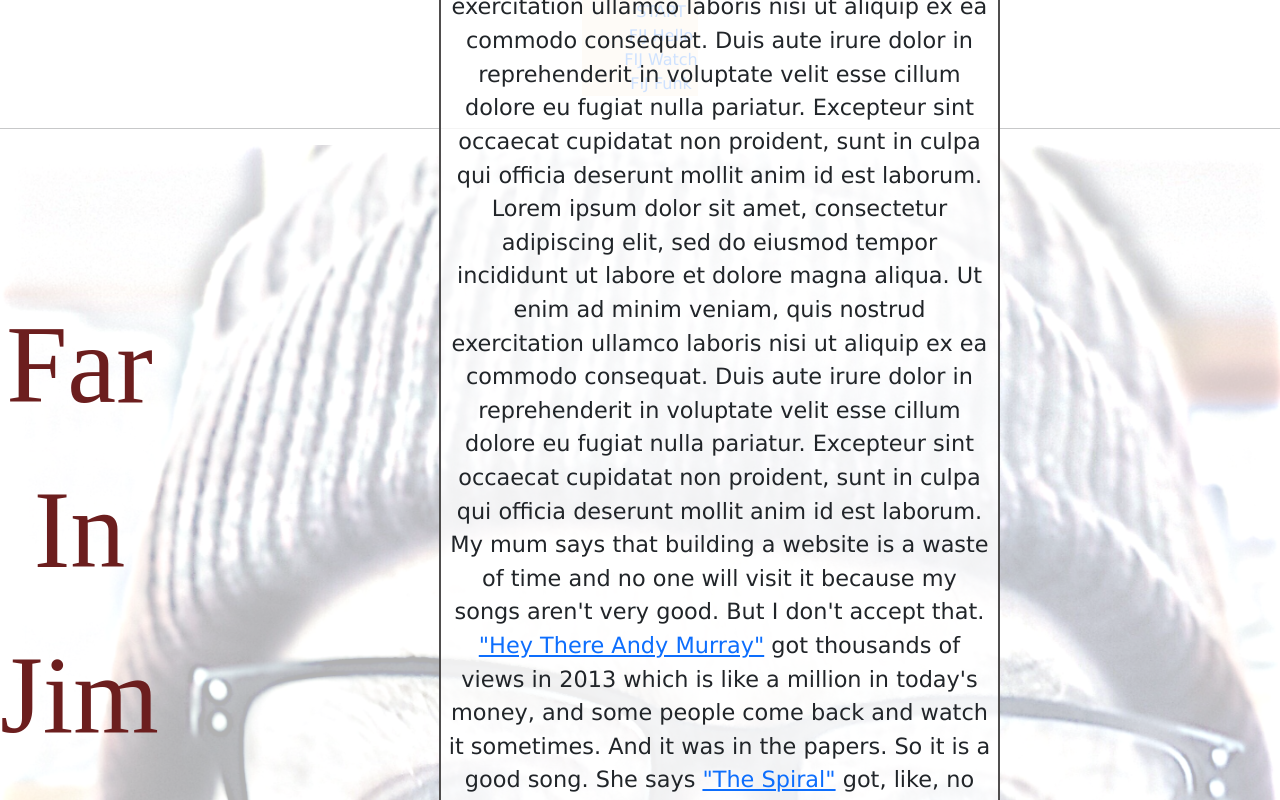
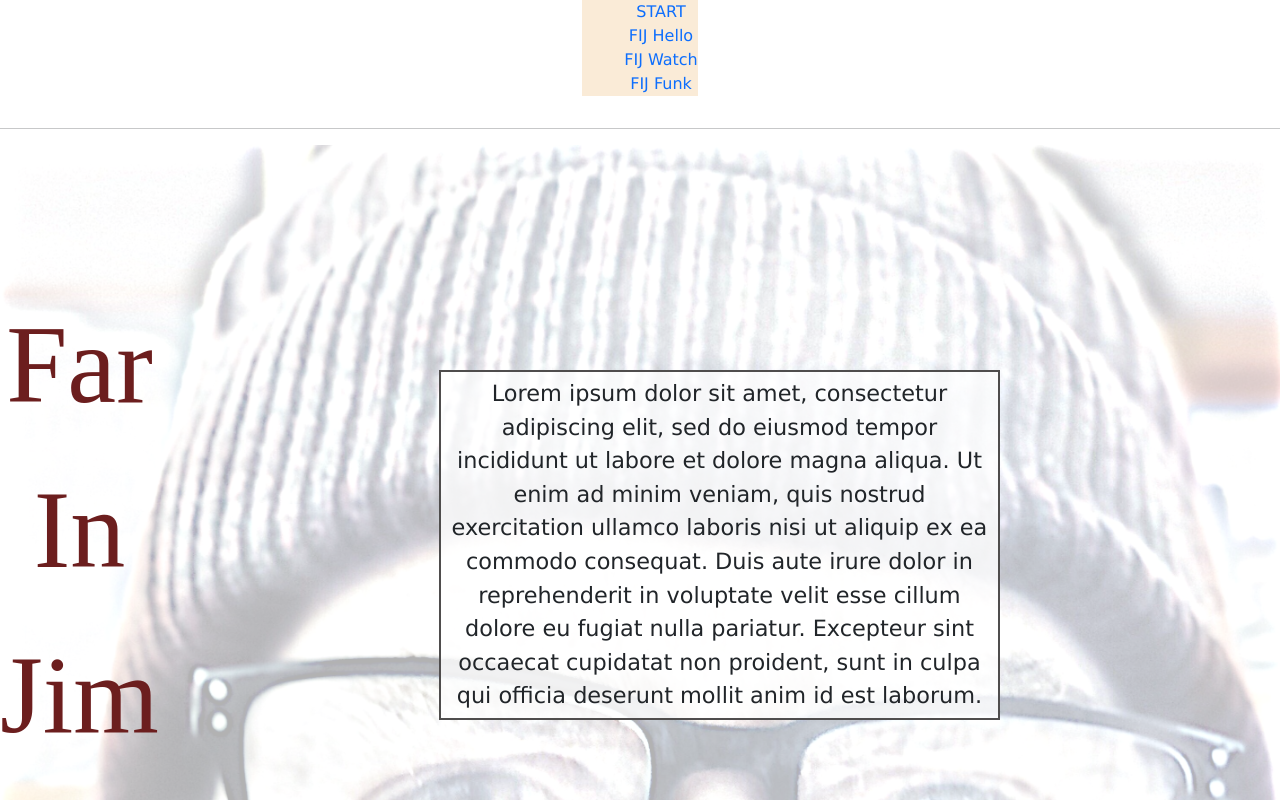
Before and after one commit to Speirsy/speirsy, a React (Create React App) app: page /FaRiNjIm in a window 1280 px wide. Shown: the top 800 px of the page. Built offline with nearby package versions, Linux system fonts and the light colour scheme; no server answers.

Commit message:
I'm Back

```diff
--- a/src/components/farinjim/FIJHello.js
+++ b/src/components/farinjim/FIJHello.js
@@ -20,12 +20,12 @@
         <p className="flexbox-item flexbox-item-1">
 
         Lorem ipsum dolor sit amet, consectetur adipiscing elit, sed do eiusmod tempor incididunt ut labore et dolore magna aliqua. Ut enim ad minim veniam, quis nostrud exercitation ullamco laboris nisi ut aliquip ex ea commodo consequat. Duis aute irure dolor in reprehenderit in voluptate velit esse cillum dolore eu fugiat nulla pariatur. Excepteur sint occaecat cupidatat non proident, sunt in culpa qui officia deserunt mollit anim id est laborum.
-        Lorem ipsum dolor sit amet, consectetur adipiscing elit, sed do eiusmod tempor incididunt ut labore et dolore magna aliqua. Ut enim ad minim veniam, quis nostrud exercitation ullamco laboris nisi ut aliquip ex ea commodo consequat. Duis aute irure dolor in reprehenderit in voluptate velit esse cillum dolore eu fugiat nulla pariatur. Excepteur sint occaecat cupidatat non proident, sunt in culpa qui officia deserunt mollit anim id est laborum.
+        {/* Lorem ipsum dolor sit amet, consectetur adipiscing elit, sed do eiusmod tempor incididunt ut labore et dolore magna aliqua. Ut enim ad minim veniam, quis nostrud exercitation ullamco laboris nisi ut aliquip ex ea commodo consequat. Duis aute irure dolor in reprehenderit in voluptate velit esse cillum dolore eu fugiat nulla pariatur. Excepteur sint occaecat cupidatat non proident, sunt in culpa qui officia deserunt mollit anim id est laborum.
         My mum says that building a website is a waste of time and no one will visit it because my songs aren't very good.
         But I don't accept that. <a href='https://www.youtube.com/watch?v=0hBAQuQVxEY'>"Hey There Andy Murray"</a> got thousands of views in 2013 which is like a million in today's money, and some people come back and watch it sometimes. And it was in the papers. So it is a good song.
         She says <a href='https://www.youtube.com/watch?v=Cxcxt_KRpNk'>"The Spiral"</a> got, like, no views (which isn't true) but I've had people message me from the spiral saying they went there because of my video. "Should I Move Out Of My Mum's House" is a song I'm really proud of and it doesn't matter if she thinks it's rubbish.
         I got paid actual money to write "Sports Personality" and that's called a commision. My mum borrowed the money though and never paid me back. She says "Dear Santa" is ok but only cause she gets a mention in it. I don't think she's even listened to any of the others.
-        But I don't care what she thinks anymore. I'm going to keep doing it anyway.
+        But I don't care what she thinks anymore. I'm going to keep doing it anyway.  */}
 
         </p>
 
```
